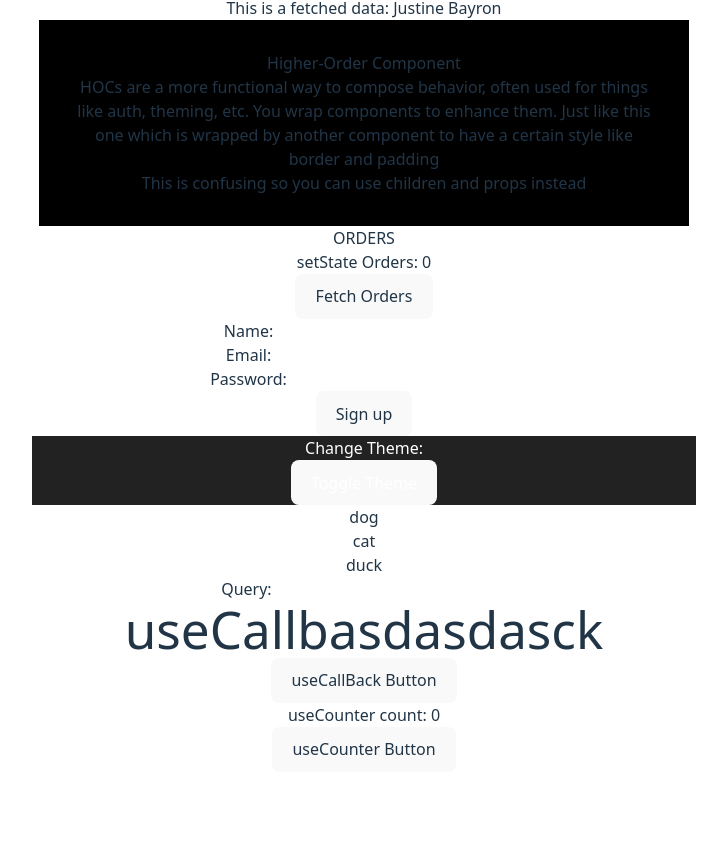
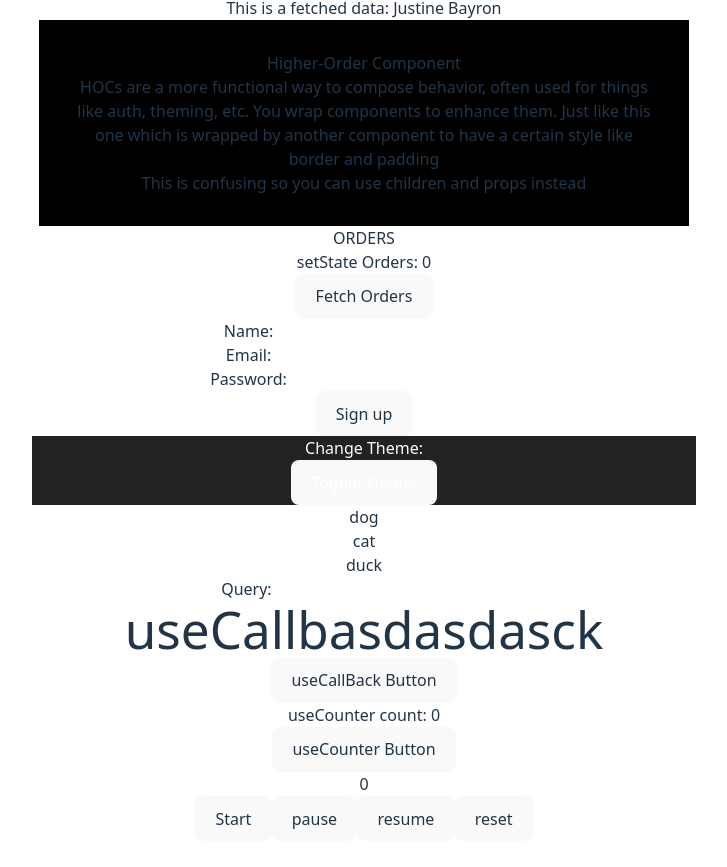
Before and after one commit to LordByron00/Web_Dev, a React (Vite) app in the folder React/learningReact/: page / in a window 1280 px wide. Shown: the part 3044-3911 px from the top of the page, without its empty margins (276-1003 px from the left). Before the commit the page ends 3848 px from the top, so only its background shows below. Built offline with nearby package versions, Linux system fonts and the light colour scheme.

Commit message:
Timer App working

```diff
--- a/React/learningReact/src/App.jsx
+++ b/React/learningReact/src/App.jsx
@@ -3,7 +3,7 @@ import './App.css'
 import { AlertButton, Card, SignupForm, MyButton, Profile, LoginForm,
   CountButton, ProfileForm, PreventForm, LiveInput, TodoApp, Timer, InlineBox,
   Button, CardWithChildren, Page, Datafetcher, BoxBorder, BoxContent, UseRefTimer,
-  UserContext, UserProfile, FilteredList, UseCallbackButton, ThemeContext, ThemePage, useDebounce, useCounter }  from './components';
+  UserContext, UserProfile, FilteredList, UseCallbackButton, ThemeContext, ThemePage, useDebounce, useCounter, TimerApp }  from './components';
 
 function App() {
   const [count, setCount] = useState(0)
@@ -88,6 +88,7 @@ function App() {
         <p>useCounter count: {useCounterCount}</p>
         <button onClick={useCounterIncrement}>useCounter Button</button>
       </>
+      <TimerApp></TimerApp>
     </div>
 
     </>
--- a/React/learningReact/src/components/Learn/Timer/Timer.jsx
+++ b/React/learningReact/src/components/Learn/Timer/Timer.jsx
@@ -1,12 +1,13 @@
 import { useEffect, useState } from "react";
 
-const Timer = (initialTime = 0) => {
+function UseTimer (initialTime = 0) {
     const [time, setTime] = useState(initialTime)
     const [isActive, setActive] = useState(false);
     const [isPaused, setPause] = useState(false);
 
     useEffect(() => {
         let interval = null
+
         if (isActive && !isPaused) {
             interval = setInterval(() => setTime(prev => prev + 1), 1000);
         } else {
@@ -17,7 +18,7 @@ const Timer = (initialTime = 0) => {
 
     const start = () => {
         setActive(true);
-        setPause(true);
+        setPause(false);
     }
 
     const pause = () => {
@@ -35,7 +36,7 @@ const Timer = (initialTime = 0) => {
         setActive(false);
     }
 
-    return {time, isActive, isPaused, start, pause, resume, reset}
+    return {time, isActive, isPaused, start, pause, resume, reset};
 }
 
-export default Timer;
+export default UseTimer;
--- a/React/learningReact/src/components/Learn/Timer/TimerApp.jsx
+++ b/React/learningReact/src/components/Learn/Timer/TimerApp.jsx
@@ -0,0 +1,17 @@
+import UseTimer from './Timer';
+
+const TimerApp = () => {
+    const { time, isActive, isPaused, start, pause, resume, reset } = UseTimer(0);
+
+    return(
+        <>
+            <p>{time}</p>
+            <button onClick={start}>Start</button>
+            <button onClick={pause}>pause</button>
+            <button onClick={resume}>resume</button>
+            <button onClick={reset}>reset</button>
+        </>
+    );
+}
+
+export default TimerApp;
--- a/React/learningReact/src/components/Learn/index.jsx
+++ b/React/learningReact/src/components/Learn/index.jsx
@@ -19,3 +19,4 @@ export { default as ThemeContext } from './useContext/ThemeContext';
 export { default as ThemePage } from './useContext/ThemePage';
 export { default as useDebounce } from './customHooks/useDebounce';
 export { default as useCounter } from './customHooks/useCounter';
+export { default as TimerApp } from './Timer/TimerApp';
```
